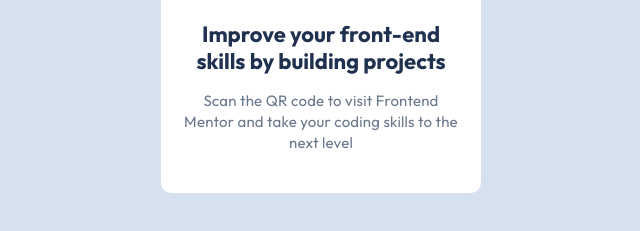
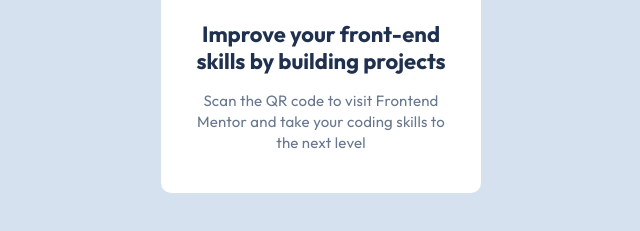
Before and after one commit to onlyhorizon/qr-code-component, a plain HTML site: page index.html in a window 1280 px wide. Shown: the part 457-688 px from the top of the page, 319-959 px from the left. Drawn offline with Linux system fonts and the light colour scheme.

Commit message:
Changed Content Paddings

```diff
--- a/index.html
+++ b/index.html
@@ -14,7 +14,7 @@
   <!-- Feel free to remove these styles or customise in your own stylesheet 👍 -->
   <style>
     #wrapper {
-      padding: 16px 16px 0;
+      padding: 16px 16px 40px;
       width: 320px;
       background: #fff;
       font-family: "Outfit", serif;
@@ -22,7 +22,7 @@
       box-sizing: border-box;
     }
     #content {
-      padding: 24px 0 40px;
+      padding: 24px 16px 0;
     }
     body {
       background: #D5E1EF;
```
